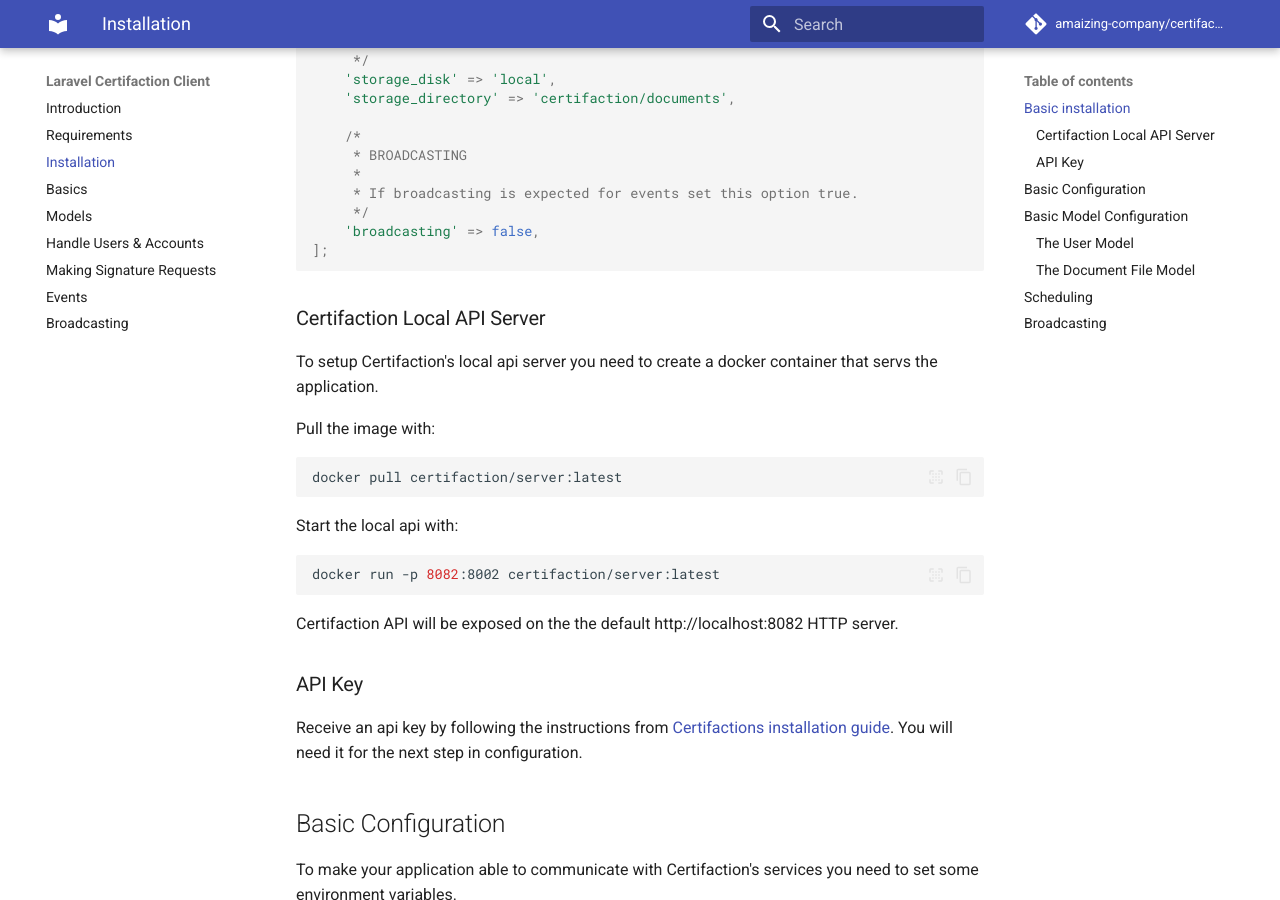
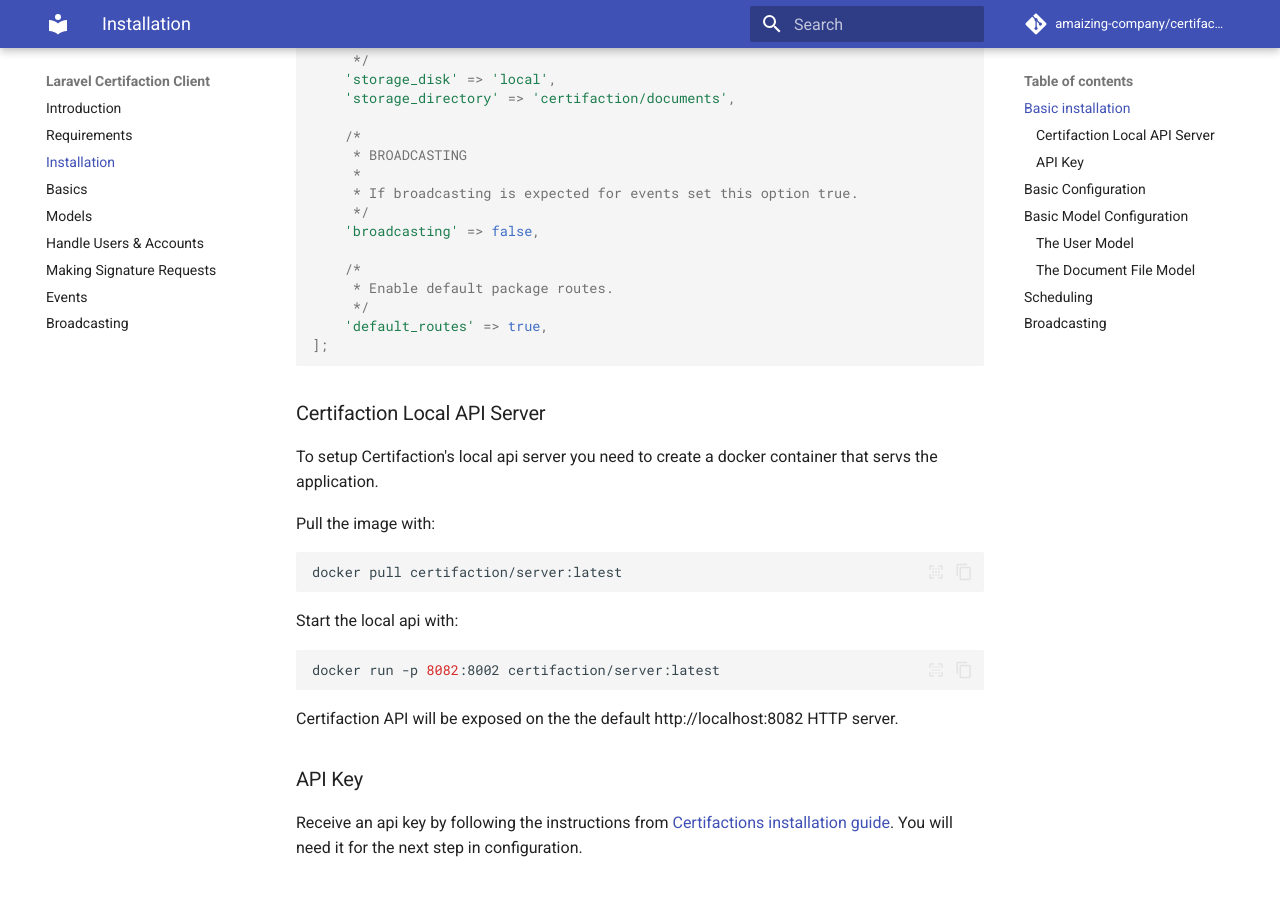
Before and after one commit to amaizing-company/certifaction-client-laravel, an MkDocs documentation site: the page built from docs/installation_setup.md, in a window 1280 px wide and 900 px high, scrolled down 1800 px. Built offline with MkDocs 1.6.1 and Material for MkDocs 9.7.7, drawn with Linux system fonts in a browser that asks for light colours; comment, search, counter and statistics services are not loaded; the version menu is left out.

Commit message:
Update docs

````diff
--- a/docs/installation_setup.md
+++ b/docs/installation_setup.md
@@ -100,6 +100,11 @@ return [
      * If broadcasting is expected for events set this option true.
      */
     'broadcasting' => false,
+
+    /*
+     * Enable default package routes.
+     */
+    'default_routes' => true,
 ];
 ```
 
````
Also changed, not shown: README.md (+5 -0 lines).
